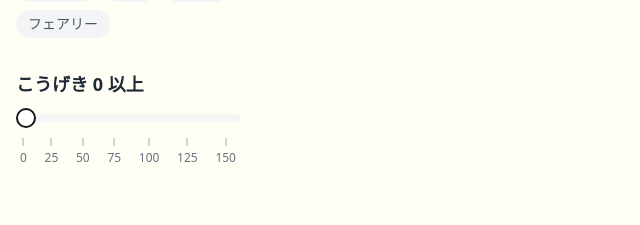
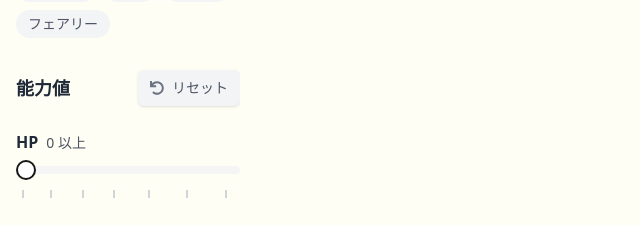
Before and after one commit to fantaneo/pokemon-guidebook, a React (Vite) app: page / in a window 1280 px wide. Shown: the part 572-797 px from the top of the page, without its empty margins (0-640 px from the left). Built offline with nearby package versions, Linux system fonts and the light colour scheme; no server answers.

Commit message:
Added status filter

```diff
--- a/src/components/Favorites.jsx
+++ b/src/components/Favorites.jsx
@@ -5,15 +5,15 @@ import { isFavorite } from "./FavoriteReducer";
 import { useTypeFiltering } from "../hooks/useTypeFiltering";
 import { useTypeContext } from "../hooks/useTypeContext";
 import { useSearchContext } from "../contexts/SearchContext";
+import { useStatsFilterContext } from "../contexts/StatsFilterContext";
 import Layout from "./Layout";
-import { useStatsFilterContext } from "../contexts/StatsFilterContext";
 
 export default function Favorites() {
   const { favorites, dispatch } = useContext(FavoritesContext);
   const [pokemons, setPokemons] = useState([]);
   const { selectedTypes } = useTypeContext();
   const { filterText } = useSearchContext();
-  const { attackFilter } = useStatsFilterContext();
+  const { statsFilter } = useStatsFilterContext();
 
   useEffect(() => {
     const storedFavorites = JSON.parse(localStorage.getItem("favorites")) || [];
@@ -23,15 +23,19 @@ export default function Favorites() {
   const { filteredPokemons } = useTypeFiltering(pokemons, selectedTypes);
 
   const finalFilteredPokemons = useMemo(() => {
-    return filteredPokemons.filter(
-      (pokemon) =>
-        (pokemon.name.toLowerCase().includes(filterText.toLowerCase()) ||
-          (pokemon.japaneseName &&
-            pokemon.japaneseName.includes(filterText))) &&
-        pokemon.stats.find((stat) => stat.name === "attack").value >=
-          attackFilter
-    );
-  }, [filteredPokemons, filterText, attackFilter]);
+    return filteredPokemons.filter((pokemon) => {
+      const nameMatch =
+        pokemon.name.toLowerCase().includes(filterText.toLowerCase()) ||
+        (pokemon.japaneseName && pokemon.japaneseName.includes(filterText));
+
+      const statsMatch = pokemon.stats.every((stat) => {
+        const statName = stat.stat.name.replace("-", "");
+        return stat.base_stat >= (statsFilter[statName] || 0);
+      });
+
+      return nameMatch && statsMatch;
+    });
+  }, [filteredPokemons, filterText, statsFilter]);
 
   const checkIsFavorite = useCallback(
     (pokemon) => {
--- a/src/components/PokemonCards.jsx
+++ b/src/components/PokemonCards.jsx
@@ -6,6 +6,7 @@ import { usePokemonData } from "../hooks/usePokemonData";
 import { useTypeFiltering } from "../hooks/useTypeFiltering";
 import { useTypeContext } from "../hooks/useTypeContext";
 import { useSearchContext } from "../contexts/SearchContext";
+import { useStatsFilterContext } from "../contexts/StatsFilterContext";
 import PokemonTitle from "./PokemonTitle";
 import Layout from "./Layout";
 
@@ -14,6 +15,7 @@ export default function PokemonCards() {
   const { data, fetchNextPage, hasNextPage, isFetchingNextPage, status } =
     usePokemonData();
   const { selectedTypes } = useTypeContext();
+  const { statsFilter } = useStatsFilterContext();
 
   const allPokemons = useMemo(() => {
     return data?.pages?.flatMap((page) => page.results) || [];
@@ -22,12 +24,27 @@ export default function PokemonCards() {
   const { filteredPokemons } = useTypeFiltering(allPokemons, selectedTypes);
 
   const finalFilteredPokemons = useMemo(() => {
-    return filteredPokemons.filter(
-      (pokemon) =>
+    return filteredPokemons.filter((pokemon) => {
+      const nameMatch =
         pokemon.name.toLowerCase().includes(filterText.toLowerCase()) ||
-        (pokemon.japaneseName && pokemon.japaneseName.includes(filterText))
-    );
-  }, [filteredPokemons, filterText]);
+        (pokemon.japaneseName && pokemon.japaneseName.includes(filterText));
+
+      const statsMatch = pokemon.stats.every((stat) => {
+        const statName = stat.name || (stat.stat && stat.stat.name);
+        if (!statName) return true;
+
+        // ここでstatNameをstatsFilterのキーに変換
+        let statKey = statName.replace("-", "").toLowerCase();
+        if (statKey === "specialattack") statKey = "specialAttack";
+        if (statKey === "specialdefense") statKey = "specialDefense";
+
+        const statValue = stat.base_stat || stat.value;
+        return statValue >= (statsFilter[statKey] || 0);
+      });
+
+      return nameMatch && statsMatch;
+    });
+  }, [filteredPokemons, filterText, statsFilter]);
 
   return (
     <Layout>
--- a/src/components/PokemonList.jsx
+++ b/src/components/PokemonList.jsx
@@ -67,11 +67,11 @@ export default function PokemonList({
   return (
     <>
       <div className="grid grid-cols-1 sm:grid-cols-2 md:grid-cols-2 lg:grid-cols-3 xl:grid-cols-4 2xl:grid-cols-5 gap-4 p-4">
-        {finalFilteredPokemons.map((pokemon, index) => (
+        {filteredPokemons.map((pokemon, index) => (
           <div
             key={`${pokemon.name}-${index}`}
             ref={
-              index === finalFilteredPokemons.length - 1
+              index === filteredPokemons.length - 1
                 ? lastPokemonElementRef
                 : null
             }
--- a/src/components/SideMenu.jsx
+++ b/src/components/SideMenu.jsx
@@ -7,20 +7,36 @@ import { FaHome, FaHeart, FaSearch } from "react-icons/fa";
 import { MdChevronRight } from "react-icons/md";
 import { useStatsFilterContext } from "../contexts/StatsFilterContext";
 import { CustomSlider } from "../components/ui/custom-slider";
+import { Button } from "@/components/ui/button";
+import { FaUndo } from "react-icons/fa";
 
 export default function SideMenu() {
   const location = useLocation();
   const { selectedTypes, handleTypeSelect } = useTypeContext();
-  const { attackFilter, setAttackFilter } = useStatsFilterContext();
+  const { statsFilter, updateStatFilter, resetStatsFilter } =
+    useStatsFilterContext();
   const menuItems = [
     { name: "ホーム", href: "/pokemons", icon: <FaHome /> },
     { name: "お気に入り", href: "/favorites", icon: <FaHeart /> },
   ];
 
+  const statNames = {
+    hp: "HP",
+    attack: "こうげき",
+    defense: "ぼうぎょ",
+    specialAttack: "とくこう",
+    specialDefense: "とくぼう",
+    speed: "すばやさ",
+  };
+
+  const handleStatFilterChange = (statName, value) => {
+    updateStatFilter(statName, value);
+  };
+
   return (
     <ScrollArea className="h-full py-6 px-4">
       <h2 className="mb-4 text-lg font-semibold text-gray-800">メニュー</h2>
-      <nav className="space-y-2">
+      <nav className="space-y-2 mb-8">
         {menuItems.map((item) => (
           <Link
             key={item.name}
@@ -39,13 +55,13 @@ export default function SideMenu() {
           </Link>
         ))}
       </nav>
-      <h2 className="mt-8 mb-4 text-lg font-semibold text-gray-800 flex items-center">
+      <h2 className="mb-4 text-lg font-semibold text-gray-800 flex items-center">
         <FaSearch className="mr-2" />
         検索
       </h2>
       <SearchBar />
       <h2 className="mt-8 mb-4 text-lg font-semibold text-gray-800">タイプ</h2>
-      <div className="flex flex-wrap gap-2">
+      <div className="flex flex-wrap gap-2 mb-8">
         {POKEMON_TYPES.map((type) => (
           <button
             key={type}
@@ -60,17 +76,34 @@ export default function SideMenu() {
           </button>
         ))}
       </div>
-      <h2 className="mt-8 mb-4 text-lg font-semibold text-gray-800">
-        こうげき {attackFilter} 以上
-      </h2>
-      <div className="flex flex-col space-y-2">
-        <CustomSlider
-          min={0}
-          max={150}
-          step={1}
-          value={[attackFilter]}
-          onValueChange={(value) => setAttackFilter(value[0])}
-        />
+      <div className="flex items-center justify-between mb-6">
+        <h2 className="text-lg font-semibold text-gray-800">能力値</h2>
+        <Button
+          onClick={resetStatsFilter}
+          className="px-3 py-1 text-sm font-medium text-gray-600 bg-gray-100 rounded-md hover:bg-gray-200 transition-colors duration-200 ease-in-out focus:outline-none focus:ring-2 focus:ring-gray-300"
+        >
+          <FaUndo className="mr-2 text-gray-500" />
+          リセット
+        </Button>
+      </div>
+      <div className="space-y-12">
+        {Object.entries(statNames).map(([key, name]) => (
+          <div key={key}>
+            <h3 className="text-base font-bold text-gray-800 mb-3">
+              {name}
+              <span className="ml-2 text-sm font-normal text-gray-600">
+                {statsFilter[key]} 以上
+              </span>
+            </h3>
+            <CustomSlider
+              min={0}
+              max={150}
+              step={1}
+              value={[statsFilter[key]]}
+              onValueChange={(value) => updateStatFilter(key, value[0])}
+            />
+          </div>
+        ))}
       </div>
     </ScrollArea>
   );
--- a/src/contexts/StatsFilterContext.jsx
+++ b/src/contexts/StatsFilterContext.jsx
@@ -13,10 +13,35 @@ export const useStatsFilterContext = () => {
 };
 
 export const StatsFilterProvider = ({ children }) => {
-  const [attackFilter, setAttackFilter] = useState(0);
+  const [statsFilter, setStatsFilter] = useState({
+    hp: 0,
+    attack: 0,
+    defense: 0,
+    specialAttack: 0, // キャメルケースに変更
+    specialDefense: 0, // キャメルケースに変更
+    speed: 0,
+  });
+
+  const updateStatFilter = (stat, value) => {
+    setStatsFilter((prev) => ({ ...prev, [stat]: value }));
+  };
+
+  // フィルターをリセットする関数を追加
+  const resetStatsFilter = () => {
+    setStatsFilter({
+      hp: 0,
+      attack: 0,
+      defense: 0,
+      specialAttack: 0,
+      specialDefense: 0,
+      speed: 0,
+    });
+  };
 
   return (
-    <StatsFilterContext.Provider value={{ attackFilter, setAttackFilter }}>
+    <StatsFilterContext.Provider
+      value={{ statsFilter, updateStatFilter, resetStatsFilter }}
+    >
       {children}
     </StatsFilterContext.Provider>
   );
```
